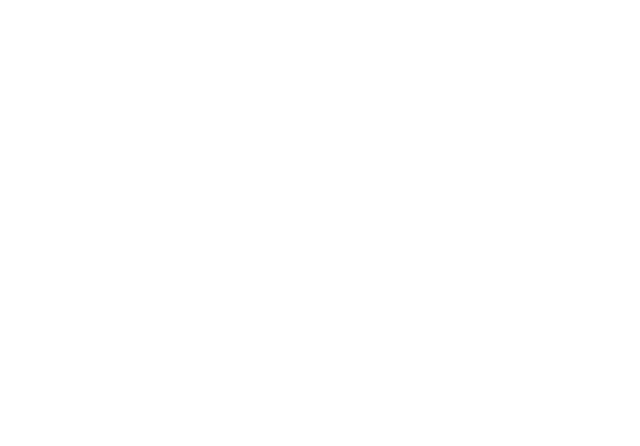
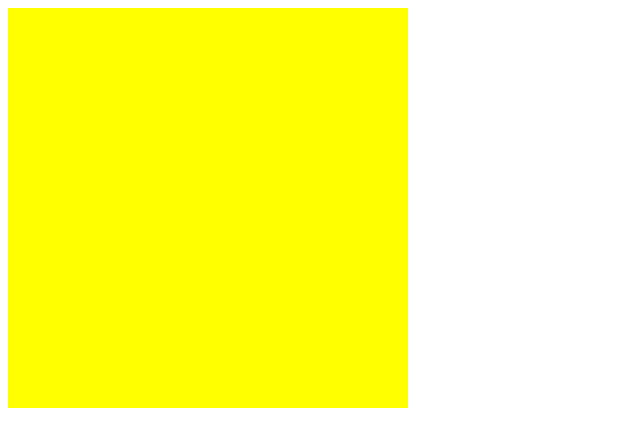
Before and after one commit to bitshadow/slate, a website with bundled scripts: page index.html in a window 1280 px wide. Shown: the whole page, without its empty margins (0-640 px from the left). Built offline with nearby package versions, Linux system fonts and the light colour scheme.

Commit message:
basic setup

```diff
--- a/index.html
+++ b/index.html
@@ -8,7 +8,7 @@
         <meta name="viewport" content="width=device-width, initial-scale=1">
     </head>
     <body>
-        <canvas id="canvas"></canvas>
+        <canvas id="canvas" width="400" height="400"></canvas>
         <img id="result"></img>
         <script type="text/javascript" src="lib/gif.js"></script>
         <script type="text/javascript" src="lib/gif.worker.js"></script>
--- a/src/js/app.js
+++ b/src/js/app.js
@@ -1,43 +1,4 @@
 import slate from './slate';
 
 let canvas = document.getElementById('canvas');
-slate.render(canvas, { element: '.result' });
-
-// let context = canvas.getContext('2d');
-// canvas.width = 150;
-// canvas.height = 150;
-// context.font = "bold 70px Helvetica"
-// context.textAlign = 'center'
-// context.textBaseline = 'middle'
-// context.lineWidth = 3;
-// context.fillText("Hello", 75, 75);
-
-// let gif = new GIF({
-//   workers: 2,
-//   quality: 10,
-//   width: 150,
-//   height: 150
-// });
-
-// // add an image element
-// // gif.addFrame(imageElement);
-
-// gif.addFrame context {copy: true, delay: 200}
-
-// context.font = "bold 70px Helvetica"
-// context.textAlign = 'center'
-// context.textBaseline = 'middle'
-// context.lineWidth = 3;
-// context.fillStyle = "rgb(255,255,255)";
-// context.fillRect 0 0 150 150
-// context.fillText "Hello" 75 75
-
-// gif.addFrame(context, {copy: true, delay: 200});
-// // // or copy the pixels from a canvas context
-// // gif.addFrame(ctx, {copy: true});
-
-// gif.on('finished', function(blob) {
-//   window.open(URL.createObjectURL(blob));
-// });
-
-// gif.render();
+slate.render(canvas, { element: '.result', text: "There is another world out" });
--- a/src/js/slate.js
+++ b/src/js/slate.js
@@ -1,6 +1,45 @@
 export default {
     render(canvas, options = {}) {
-        let context = canvas.getContext('2d');
-        console.log('options:  adsf asdf a', options, canvas);
+        let ctx = canvas.getContext('2d');
+        let w = canvas.width;
+        let h = canvas.height;
+        let x = canvas.width / 2;
+        let y = canvas.height / 2;
+        let bgColor = options.bgColor || 'yellow';
+        let textColor = options.textColor || 'red';
+        let font = 'bold 30px Helvetica';
+        let delay = 300;
+
+        let gif = new GIF({
+          workers: 2,
+          quality: 10,
+          width: 400,
+          height: 400
+        });
+
+        ctx.fillStyle = bgColor;
+        ctx.font = font;
+        ctx.textAlign = 'center';
+        ctx.fillRect(0, 0, w, h);
+
+        var text = options.text || 'hello world';
+        let splitArray = text.split(' ');
+
+
+        for (let i = 0, l = splitArray.length; i < l; i++) {
+            ctx.fillStyle = textColor;
+            ctx.fillText(splitArray[i], x, y);
+            gif.addFrame(ctx, {copy: true, delay: delay})
+
+            ctx.fillStyle = bgColor;
+            ctx.fillRect(0, 0, w, h);
+            gif.addFrame(ctx, {copy: true, delay: delay})
+        }
+
+        gif.on('finished', function(blob) {
+            window.open(URL.createObjectURL(blob));
+        });
+
+        gif.render()
     }
 }
```
Also changed, not shown: dist/app.js, dist/app.min.js.
